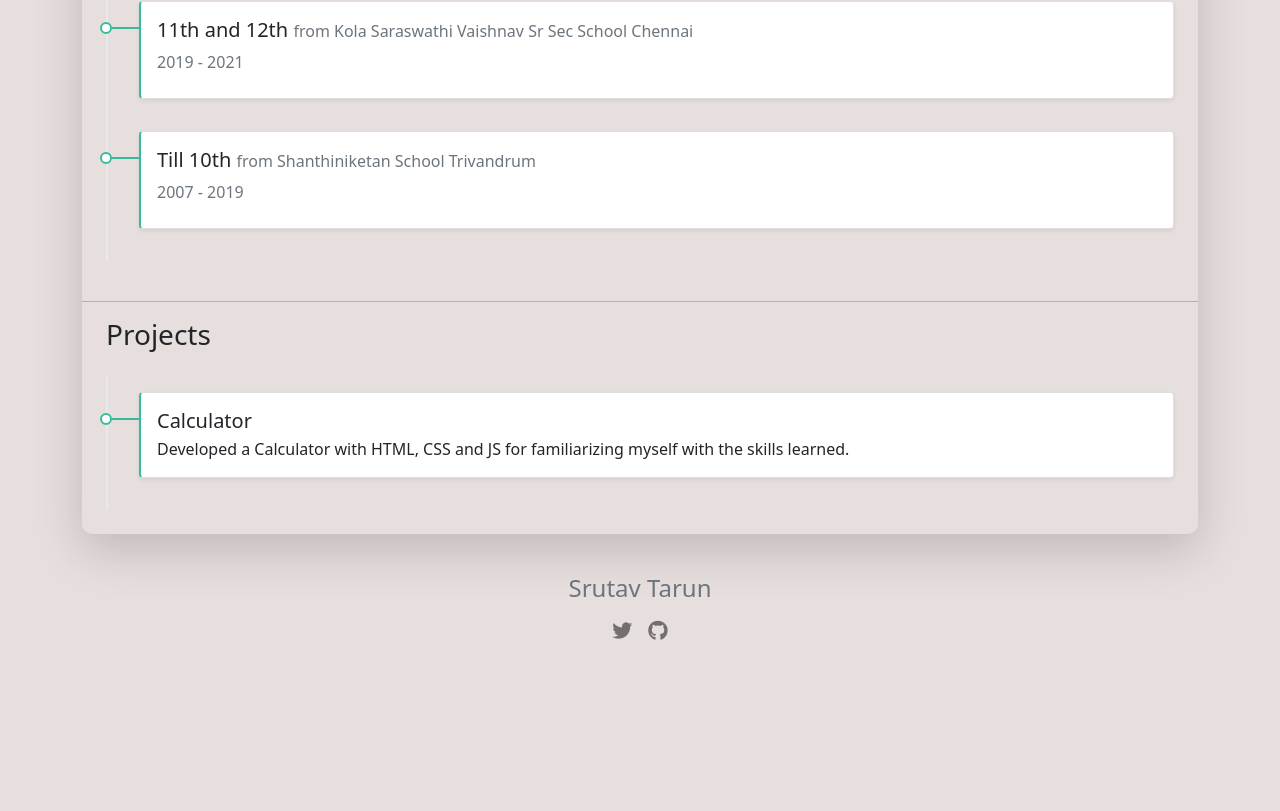
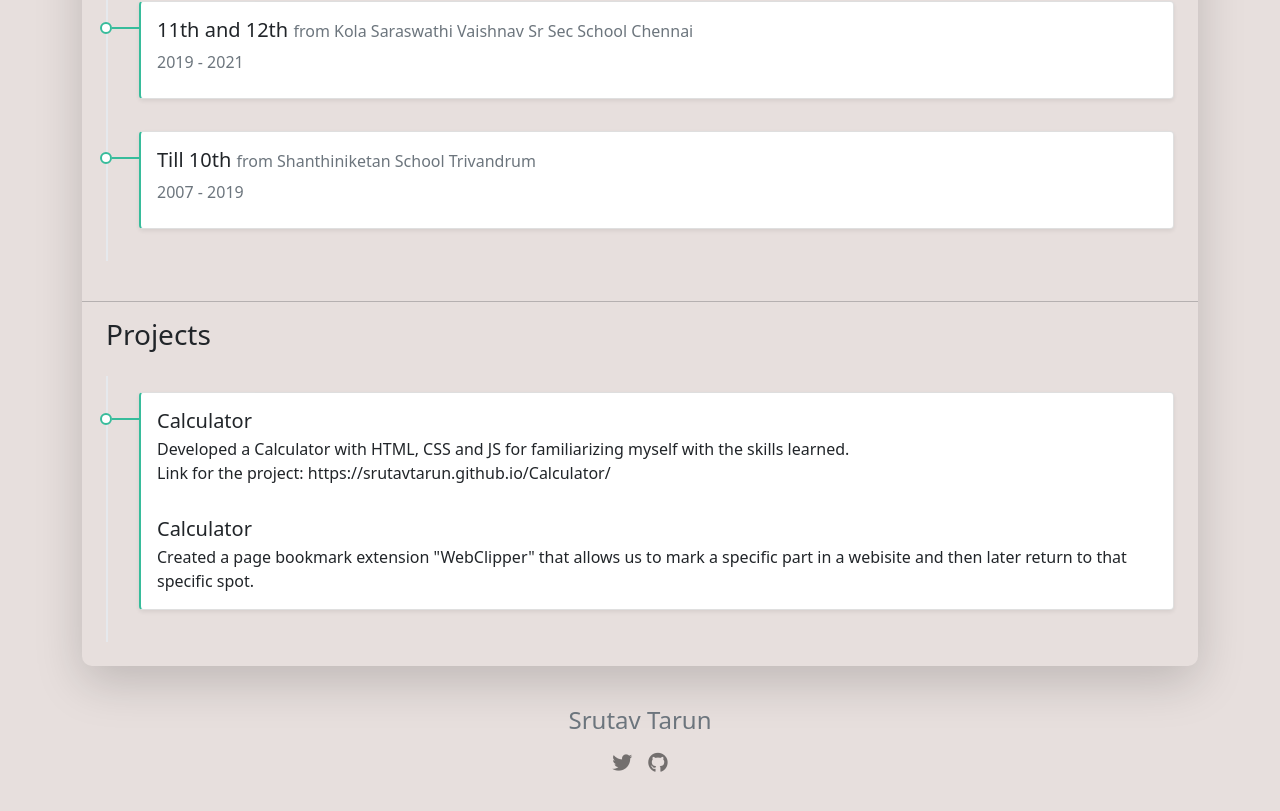
Before and after one commit to SrutavTarun/Resume, a website: page index.html in a window 1280 px wide. Shown: the part 946-1757 px from the top of the page. Before the commit the page ends 1637 px from the top, so only its background shows below. Drawn offline with nearby package versions, Linux system fonts and the light colour scheme.

Commit message:
updated index.html

```diff
--- a/index.html
+++ b/index.html
@@ -162,7 +162,13 @@
               <div class="card-body">
                 <div class="h5 mb-1">Calculator<span class="text-muted h6"></span></div>
                 <div>
-                  Developed a Calculator with HTML, CSS and JS for familiarizing myself with the skills learned.
+                  Developed a Calculator with HTML, CSS and JS for familiarizing myself with the skills learned.<br>Link for the project: https://srutavtarun.github.io/Calculator/
+                </div>
+              </div>
+              <div class="card-body">
+                <div class="h5 mb-1">Calculator<span class="text-muted h6"></span></div>
+                <div>
+                  Created a page bookmark extension "WebClipper" that allows us to mark a specific part in a webisite and then later return to that specific spot.
                 </div>
               </div>
             </div>
```
